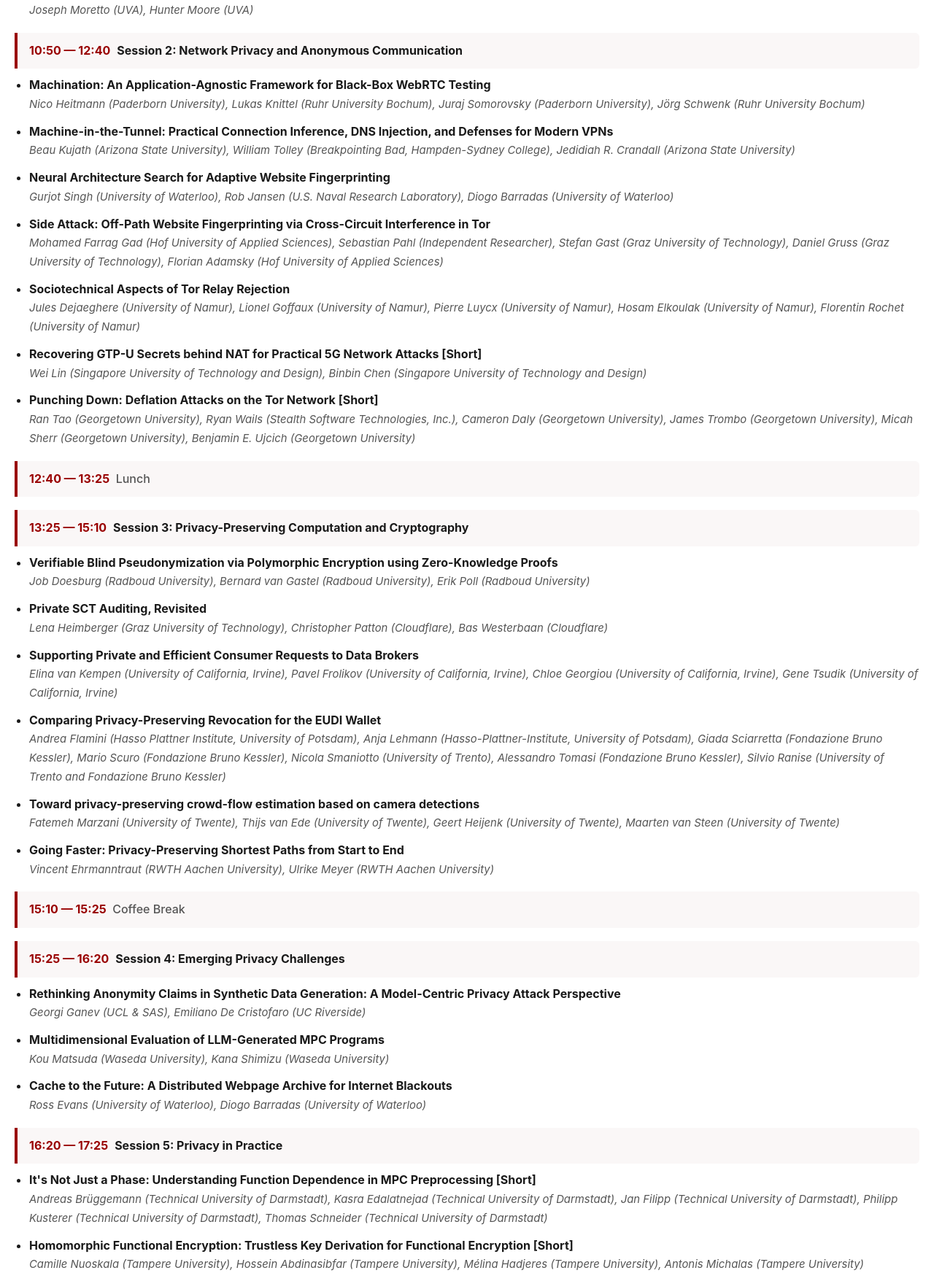
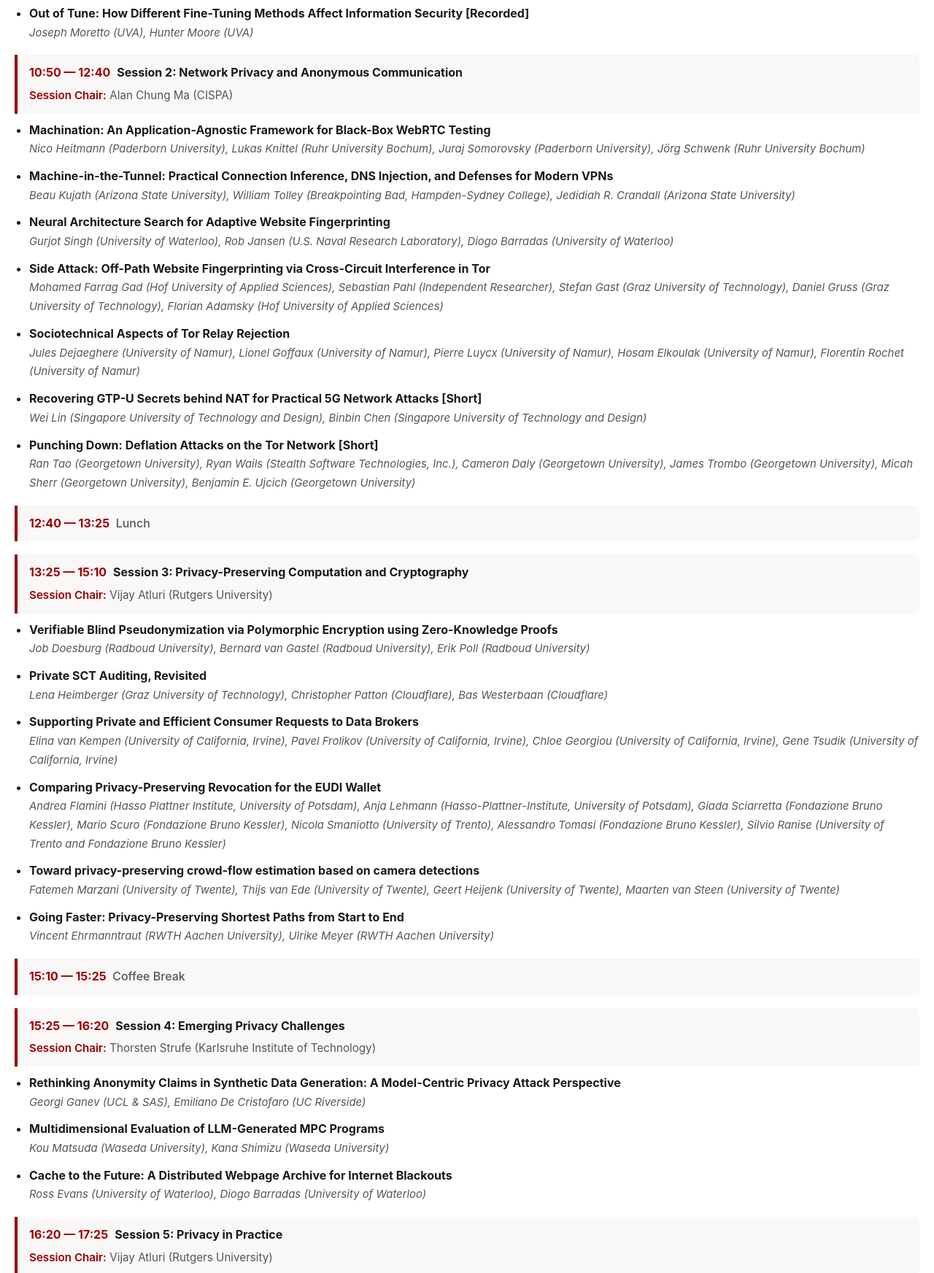
Before and after one commit to wpes2026/wpes2026.github.io, a plain HTML site: page program.html in a window 1280 px wide. Shown: the part 954-2699 px from the top of the page at 73% size. Drawn offline with Linux system fonts and the light colour scheme.

Commit message:
Add session chairs to the program
Co-Authored-By: Claude Opus 5 <noreply@anthropic.com>

```diff
--- a/css/style.css
+++ b/css/style.css
@@ -162,6 +162,8 @@ ul.program > li { margin-bottom: 10px; }
   border-radius: 0 6px 6px 0;
 }
 .session .time { font-weight: 700; color: var(--brand); }
+.session .chair { display: inline-block; margin-top: 6px; font-size: 0.95rem; color: var(--muted); }
+.session .chair strong { color: var(--brand); font-weight: 600; }
 ul.papers { margin: 10px 0 0; padding-left: 20px; }
 ul.papers li { margin-bottom: 12px; }
 ul.papers .authors { color: var(--muted); font-style: italic; font-size: 0.93rem; }
--- a/program.html
+++ b/program.html
@@ -44,7 +44,8 @@
 
       <div class="session"><span class="time">09:00 &mdash; 09:05</span> &nbsp;<strong>Opening Remarks</strong></div>
 
-      <div class="session"><span class="time">09:05 &mdash; 10:15</span> &nbsp;<strong>Session 1A: Privacy Leakage, Tracking, and Inference</strong></div>
+      <div class="session"><span class="time">09:05 &mdash; 10:15</span> &nbsp;<strong>Session 1A: Privacy Leakage, Tracking, and Inference</strong><br>
+        <span class="chair"><strong>Session Chair:</strong> Vincent Ehrmanntraut (RWTH Aachen University)</span></div>
       <ul class="papers">
         <li><strong>JsRipper: Enabling In-Browser, Signature-Based Tracking Function Detection and Blocking</strong><br>
           <span class="authors">Romain Fouquet (Inria), Pierre Laperdrix (CNRS, Univ. Lille, Inria), Romain Rouvoy (Univ. Lille, Inria)</span></li>
@@ -64,7 +65,8 @@
           <span class="authors">Joseph Moretto (UVA), Hunter Moore (UVA)</span></li>
       </ul>
 
-      <div class="session"><span class="time">10:50 &mdash; 12:40</span> &nbsp;<strong>Session 2: Network Privacy and Anonymous Communication</strong></div>
+      <div class="session"><span class="time">10:50 &mdash; 12:40</span> &nbsp;<strong>Session 2: Network Privacy and Anonymous Communication</strong><br>
+        <span class="chair"><strong>Session Chair:</strong> Alan Chung Ma (CISPA)</span></div>
       <ul class="papers">
         <li><strong>Machination: An Application-Agnostic Framework for Black-Box WebRTC Testing</strong><br>
           <span class="authors">Nico Heitmann (Paderborn University), Lukas Knittel (Ruhr University Bochum), Juraj Somorovsky (Paderborn University), J&ouml;rg Schwenk (Ruhr University Bochum)</span></li>
@@ -84,7 +86,8 @@
 
       <p class="break"><span class="time">12:40 &mdash; 13:25</span> &nbsp;Lunch</p>
 
-      <div class="session"><span class="time">13:25 &mdash; 15:10</span> &nbsp;<strong>Session 3: Privacy-Preserving Computation and Cryptography</strong></div>
+      <div class="session"><span class="time">13:25 &mdash; 15:10</span> &nbsp;<strong>Session 3: Privacy-Preserving Computation and Cryptography</strong><br>
+        <span class="chair"><strong>Session Chair:</strong> Vijay Atluri (Rutgers University)</span></div>
       <ul class="papers">
         <li><strong>Verifiable Blind Pseudonymization via Polymorphic Encryption using Zero-Knowledge Proofs</strong><br>
           <span class="authors">Job Doesburg (Radboud University), Bernard van Gastel (Radboud University), Erik Poll (Radboud University)</span></li>
@@ -102,7 +105,8 @@
 
       <p class="break"><span class="time">15:10 &mdash; 15:25</span> &nbsp;Coffee Break</p>
 
-      <div class="session"><span class="time">15:25 &mdash; 16:20</span> &nbsp;<strong>Session 4: Emerging Privacy Challenges</strong></div>
+      <div class="session"><span class="time">15:25 &mdash; 16:20</span> &nbsp;<strong>Session 4: Emerging Privacy Challenges</strong><br>
+        <span class="chair"><strong>Session Chair:</strong> Thorsten Strufe (Karlsruhe Institute of Technology)</span></div>
       <ul class="papers">
         <li><strong>Rethinking Anonymity Claims in Synthetic Data Generation: A Model-Centric Privacy Attack Perspective</strong><br>
           <span class="authors">Georgi Ganev (UCL &amp; SAS), Emiliano De Cristofaro (UC Riverside)</span></li>
@@ -112,7 +116,8 @@
           <span class="authors">Ross Evans (University of Waterloo), Diogo Barradas (University of Waterloo)</span></li>
       </ul>
 
-      <div class="session"><span class="time">16:20 &mdash; 17:25</span> &nbsp;<strong>Session 5: Privacy in Practice</strong></div>
+      <div class="session"><span class="time">16:20 &mdash; 17:25</span> &nbsp;<strong>Session 5: Privacy in Practice</strong><br>
+        <span class="chair"><strong>Session Chair:</strong> Vijay Atluri (Rutgers University)</span></div>
       <ul class="papers">
         <li><strong>It's Not Just a Phase: Understanding Function Dependence in MPC Preprocessing [Short]</strong><br>
           <span class="authors">Andreas Br&uuml;ggemann (Technical University of Darmstadt), Kasra Edalatnejad (Technical University of Darmstadt), Jan Filipp (Technical University of Darmstadt), Philipp Kusterer (Technical University of Darmstadt), Thomas Schneider (Technical University of Darmstadt)</span></li>
```
